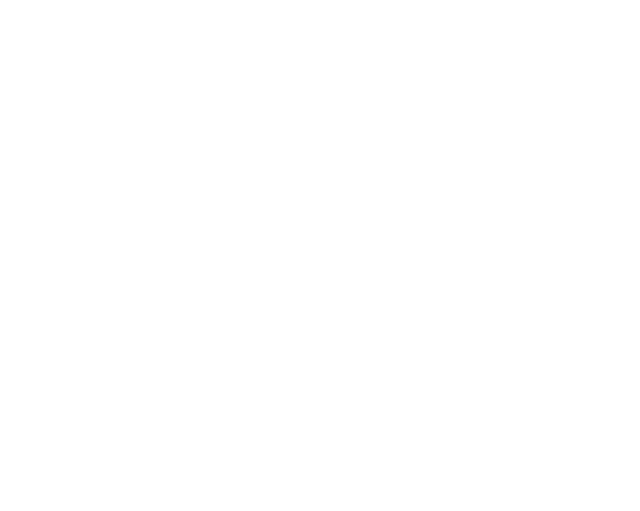
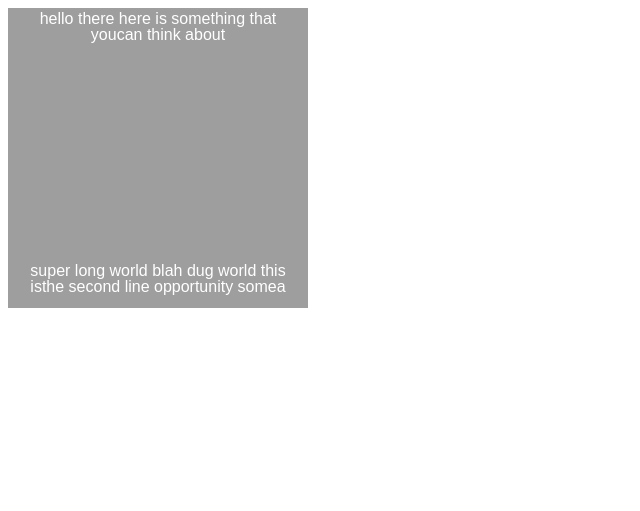
Before and after one commit to esanmiguelc/memeify, a website: page index.html in a window 1280 px wide. Shown: the whole page, without its empty margins (0-640 px from the left). Drawn offline with Linux system fonts and the light colour scheme.

Commit message:
Handle lower text

```diff
--- a/index.html
+++ b/index.html
@@ -1,15 +1,23 @@
 <html>
 <body>
 
-        <canvas width="500" height="500" id="canvas">
+<canvas width="300" height="300" id="canvas">
 
 </canvas>
-
+<script src="src/contextWrapper.js"></script>
 <script src="src/memeify.js"></script>
 <script>
     "use strict";
 
-            new Memeify(document.getElementById("canvas"));
+    var image = new Image();
+    image.src = 'https://cdn.meme.am/images/300x/3291562.jpg';
+    image.onload = function () {
+        var canvas = document.getElementById("canvas");
+        var memeify = Memeify.newInstance(canvas);
+        var topText = 'hello there here is something that you can think about';
+        var bottomText = 'super long world blah dug world this is the second line opportunity somea';
+        memeify.createMeme(image, canvas, topText, bottomText);
+    };
 </script>
 </body>
 </html>
--- a/src/contextWrapper.js
+++ b/src/contextWrapper.js
@@ -1,31 +1,33 @@
 "use strict";
 var ContextWrapper;
 
-ContextWrapper = (function() {
+ContextWrapper = (function () {
 
     function ContextWrapper(context) {
         this.context = context;
     }
+
     ContextWrapper.prototype.getTextWidth = function (text) {
         return this.context.measureText(text).width
     };
 
-  ContextWrapper.prototype.getFont = function() {
+    ContextWrapper.prototype.getFont = function () {
         return this.context.font;
     };
 
-  ContextWrapper.prototype.setFont = function(fontSize, fontFamily) {
-    var font = fontSize + "px " + fontFamily;
-    this.context.font = font;
+    ContextWrapper.prototype.setFont = function (fontSize, fontFamily) {
+        this.context.font = fontSize + "px " + fontFamily;
     };
 
-  ContextWrapper.prototype.drawText = function(text, x, y) {
+    ContextWrapper.prototype.drawText = function (text, x, y) {
         this.context.fillText(text, x, y);
     };
 
-  ContextWrapper.prototype.drawImage = function(imagePath, x, y) {
-    var image = new Image();
-    image.src = image;
+    ContextWrapper.prototype.setFontColor = function (color) {
+        this.context.fillStyle = color;
+    };
+
+    ContextWrapper.prototype.drawImage = function (image, x, y) {
         this.context.drawImage(image, x, y);
     };
 
--- a/src/memeify.js
+++ b/src/memeify.js
@@ -7,15 +7,23 @@ Memeify = (function () {
         this.context = context;
     }
 
+    Memeify.newInstance = function (canvas) {
+        this.canvas = canvas;
+        this.context = new ContextWrapper(canvas.getContext('2d'));
+        return new Memeify(this.context);
+    };
+
     Memeify.prototype.createMeme = function (image, canvas, topText, bottomText) {
         var maxWidth = (canvas.width * 0.90);
         this.context.setFont(48, 'sans-serif');
+        this.context.setFontColor("white");
         this.context.drawImage(image, 0, 0);
 
-        this._fitText(canvas, topText, maxWidth);
+        this._fitText(canvas, topText, maxWidth, true);
+        this._fitText(canvas, bottomText, maxWidth, false);
     };
 
-    Memeify.prototype._fitText = function (canvas, text, maxWidth) {
+    Memeify.prototype._fitText = function (canvas, text, maxWidth, isTop) {
         var options = {
             'minFontSize': 16,
             'initialFontSize': 48,
@@ -26,7 +34,11 @@ Memeify = (function () {
 
         var split = this.splitLines(text, maxWidth);
 
-        this.placeText(split, fontSize, canvas.width);
+        if (isTop) {
+            this.placeText(split, fontSize, canvas.width);
+        } else {
+            this.placeBottomText(split, fontSize, canvas.width, canvas.height);
+        }
     };
 
     Memeify.prototype.calculateFontSize = function (text, options) {
@@ -78,15 +90,11 @@ Memeify = (function () {
     };
 
     Memeify.prototype.placeBottomText = function (rows, fontSize, width, height) {
-        var count = 0;
+        var count = 1;
         for (var i = rows.length; i > 0; i--) {
             var currentRow = rows[i - 1];
             var center = this.getCenter(width, currentRow);
-            if (count == 0) {
-                this.context.drawText(currentRow, center, height - fontSize);
-            } else {
-                this.context.drawText(currentRow, center, height - (fontSize * count));
-            }
+            this.context.drawText(currentRow, center, height - (fontSize * count));
             count += 1;
         }
     };
```
Also changed, not shown: test/memeifySpec.js (+57 -46 lines). Lines whose indentation alone changed are shown as unchanged.
